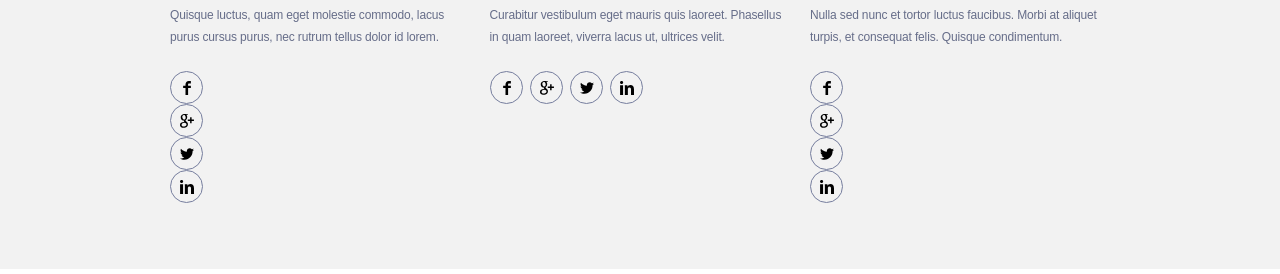
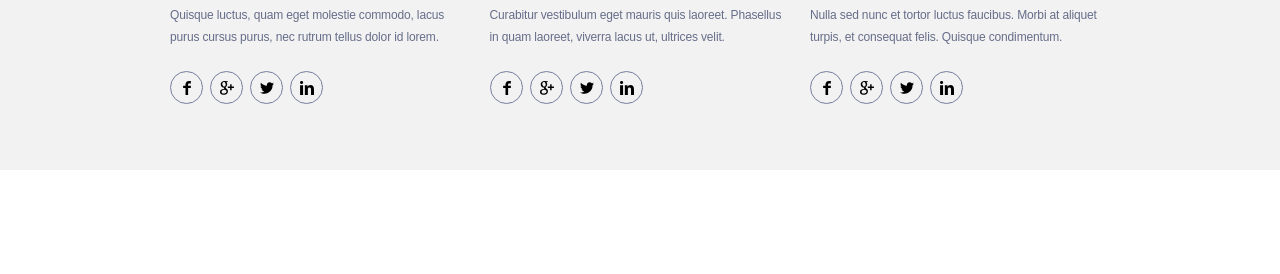
Before and after one commit to igorzima/singolo, a plain HTML site: page singolo2.html in a window 1280 px wide. Shown: the part 1431-1705 px from the top of the page. After the commit the page ends 1606 px from the top, so only its background shows below. Drawn offline with Linux system fonts and the light colour scheme; a web font is replaced by a local one.

Commit message:
refactor: rename class

```diff
--- a/singolo2.html
+++ b/singolo2.html
@@ -83,7 +83,7 @@
             Quisque luctus, quam eget molestie commodo, lacus purus cursus
             purus, nec rutrum tellus dolor id lorem.
           </p>
-          <div class="about_ico">
+          <div class="socials">
             <a href="#" class="socials__ico">
               <svg
                 xmlns="http://www.w3.org/2000/svg"
@@ -223,7 +223,7 @@
             Nulla sed nunc et tortor luctus faucibus. Morbi at aliquet turpis,
             et consequat felis. Quisque condimentum.
           </p>
-          <div class="about_ico">
+          <div class="socials">
             <a href="#" class="socials__ico">
               <svg
                 xmlns="http://www.w3.org/2000/svg"
```
